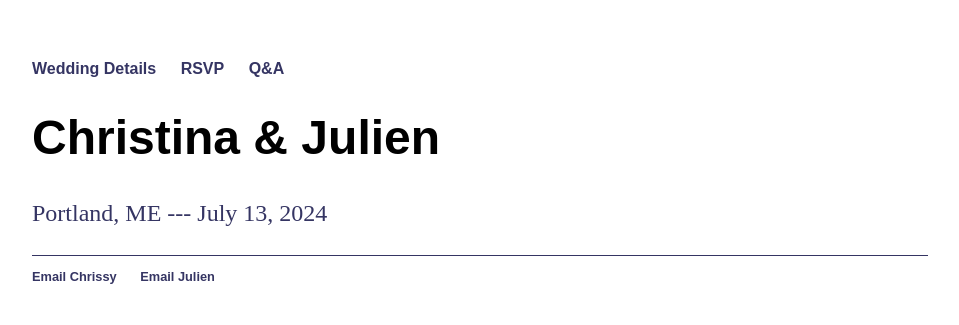
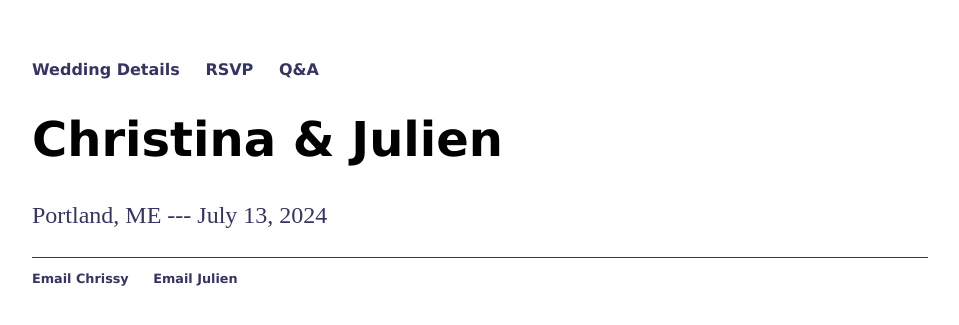
Before and after one commit to christina-ladam/wedding, a Jekyll site: the page built from index.html, in a window 1280 px wide. Shown: the top 325 px of the page, without its empty margins (160-1119 px from the left). Built offline with Jekyll 4.4.1, drawn with Linux system fonts in a browser that asks for light colours.

Commit message:
Update main.css

```diff
--- a/css/main.css
+++ b/css/main.css
@@ -3,7 +3,7 @@ body {
     width: 70%;
 }
 nav ul, footer ul {
-    font-family:'Fira Sans', 'Arial', 'Sans-Serif';
+    font-family:'Verdana', 'Arial', 'Sans-Serif';
     padding: 0px;
     list-style: none;
     font-weight: bold;
@@ -21,7 +21,7 @@ a:hover {
 }
 h1 {
     font-size: 3em;
-    font-family:'Fira Sans', 'Arial', 'Sans-Serif';
+    font-family:'Verdana', 'Arial', 'Sans-Serif';
 }
 p {
     font-size: 1.5em;
```
